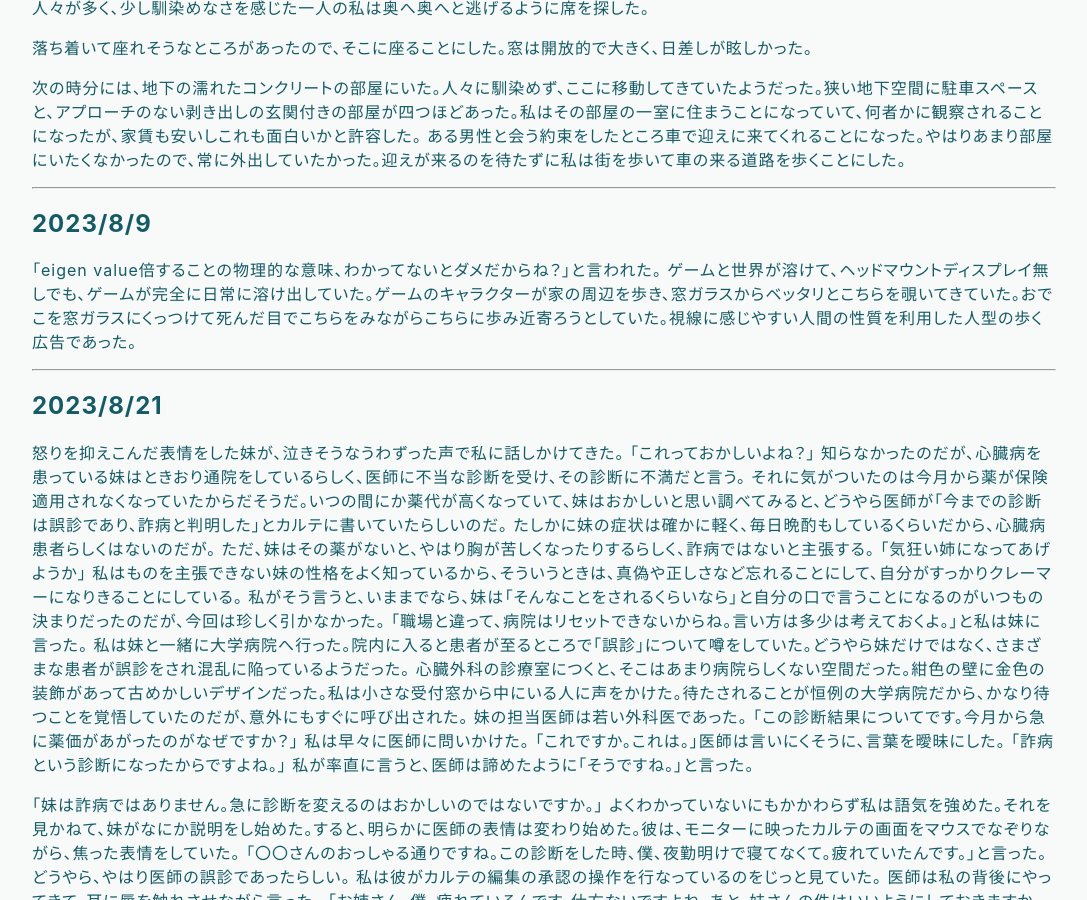
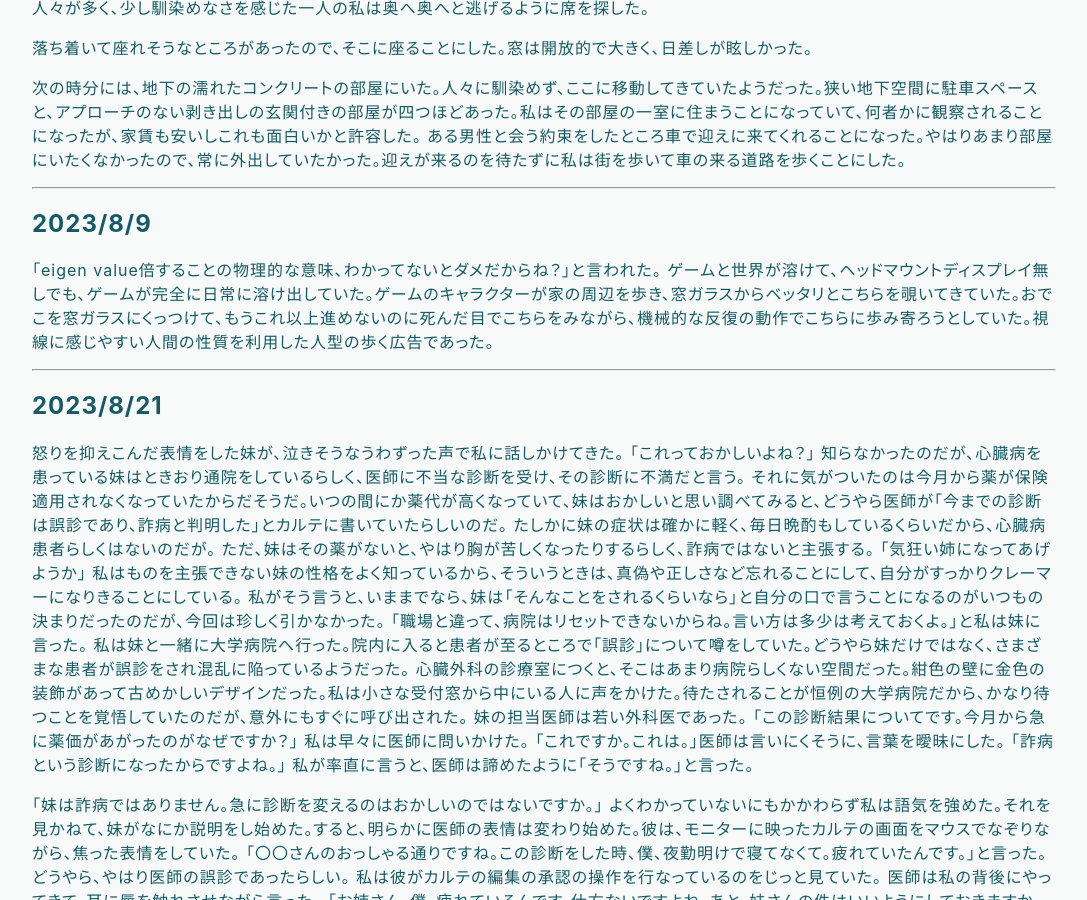
Before and after one commit to hihumi-riku/hihumi-riku.github.io, a Jekyll site: the page built from _posts/2023-06-24-dream_2023.md, in a window 1280 px wide and 900 px high, scrolled down 4387 px. Shown: the whole window, without its empty margins (96-1183 px from the left). Built offline with Jekyll 4.4.1, drawn with Linux system fonts in a browser that asks for light colours.

Commit message:
Update 2023-06-24-dream_2023.md

```diff
--- a/_posts/2023-06-24-dream_2023.md
+++ b/_posts/2023-06-24-dream_2023.md
@@ -217,7 +217,7 @@ DZPLという謎の会社があった。
 <a href="#19"></a>
 ## 2023/8/9
 「eigen value倍することの物理的な意味、わかってないとダメだからね？」と言われた。
-ゲームと世界が溶けて、ヘッドマウントディスプレイ無しでも、ゲームが完全に日常に溶け出していた。ゲームのキャラクターが家の周辺を歩き、窓ガラスからベッタリとこちらを覗いてきていた。おでこを窓ガラスにくっつけて死んだ目でこちらをみながらこちらに歩み近寄ろうとしていた。視線に感じやすい人間の性質を利用した人型の歩く広告であった。
+ゲームと世界が溶けて、ヘッドマウントディスプレイ無しでも、ゲームが完全に日常に溶け出していた。ゲームのキャラクターが家の周辺を歩き、窓ガラスからベッタリとこちらを覗いてきていた。おでこを窓ガラスにくっつけて、もうこれ以上進めないのに死んだ目でこちらをみながら、機械的な反復の動作でこちらに歩み寄ろうとしていた。視線に感じやすい人間の性質を利用した人型の歩く広告であった。
 
 ---
 <a id="20"></a>
```
